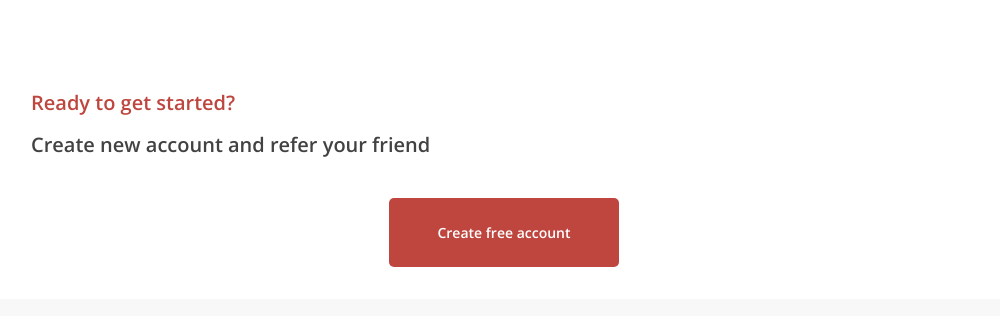
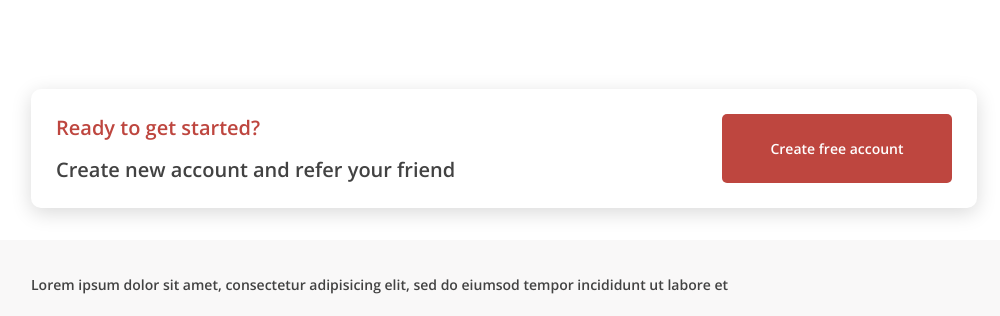
Before and after one commit to NursultanMK/shooting-fox, a website: page app/index.html in a window 1280 px wide. Shown: the part 2512-2828 px from the top of the page, without its empty margins (136-1136 px from the left). Drawn offline with nearby package versions, Linux system fonts and the light colour scheme; a web font is replaced by a local one.

Commit message:
make account components responsive

```diff
--- a/app/scss/components/_c-account.scss
+++ b/app/scss/components/_c-account.scss
@@ -4,11 +4,22 @@
   @include container;
 
   &__block {
-    // display: flex
+    @include respond-to(tablet) {
+      display: flex;
+      justify-content: space-between;
+      padding: 2.5rem;
+      box-shadow: 0 0.5rem 2rem rgba(0, 0, 0, 0.15);
+      border-radius: 1rem;
+    }
   }
 
   &__text {
+    text-align: center;
     margin-bottom: 4rem;
+    @include respond-to(tablet) {
+      text-align: left;
+      margin: 0;
+    }
   }
   &__heading {
     font-size: 2rem;
@@ -31,5 +42,8 @@
     font-weight: 600;
     text-align: center;
     color: $text-light-color;
+    @include respond-to(tablet) {
+      margin: 0;
+    }
   }
 }
```
Also changed, not shown: app/css/main.css.
